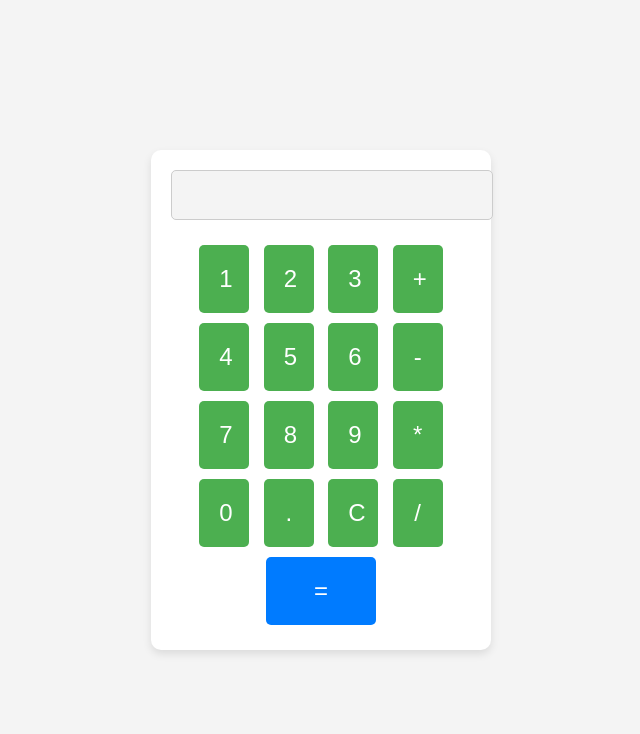
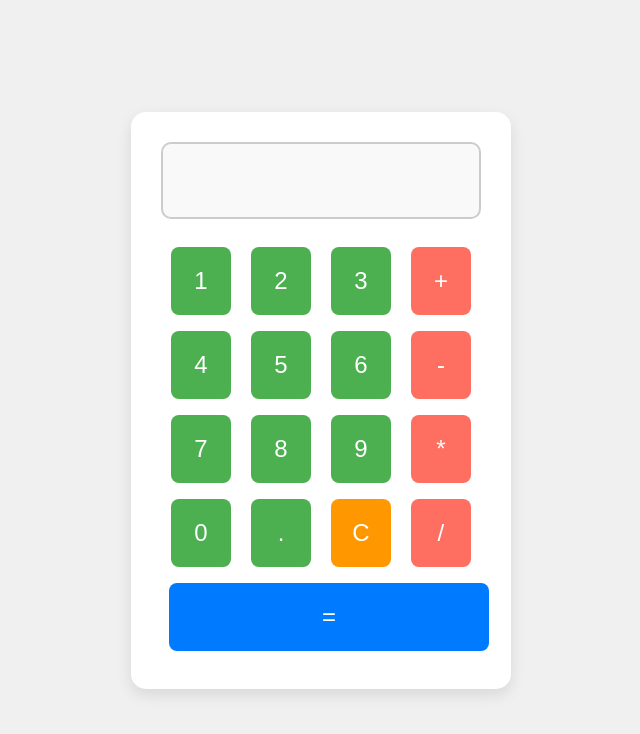
Before and after one commit to anasbr22/test-jenkins-docker, a website: page exemple_3/public/index.html in a window 1280 px wide. Shown: the whole page, without its empty margins (319-959 px from the left). Drawn offline with Linux system fonts and the light colour scheme.

Commit message:
Update style.css

```diff
--- a/exemple_3/public/style.css
+++ b/exemple_3/public/style.css
@@ -1,6 +1,7 @@
+/* Global Styles */
 body {
-    font-family: Arial, sans-serif;
-    background-color: #f4f4f4;
+    font-family: 'Roboto', sans-serif;
+    background-color: #f0f0f0;
     display: flex;
     justify-content: center;
     align-items: center;
@@ -10,59 +11,93 @@ body {
 
 .calculator {
     background-color: #fff;
-    padding: 20px;
-    border-radius: 10px;
-    box-shadow: 0 4px 8px rgba(0, 0, 0, 0.1);
-    width: 300px;
+    padding: 30px;
+    border-radius: 15px;
+    box-shadow: 0 6px 15px rgba(0, 0, 0, 0.1);
+    width: 320px;
     text-align: center;
 }
 
 h1 {
-    font-size: 1.5em;
+    font-size: 2em;
     margin-bottom: 20px;
+    color: #333;
 }
 
+/* Display Styles */
 .display {
+    padding: 20px;
+    font-size: 1.8em;
+    width: 100%;
+    text-align: right;
+    border-radius: 10px;
+    border: 2px solid #ccc;
+    background-color: #f9f9f9;
     margin-bottom: 20px;
+    box-sizing: border-box;
 }
 
-input[type="text"] {
-    padding: 10px;
-    font-size: 1.5em;
-    width: 100%;
-    text-align: right;
-    border-radius: 5px;
-    border: 1px solid #ccc;
-    background-color: #f4f4f4;
-    margin-bottom: 20px;
-}
-
+/* Button Styles */
 button {
     background-color: #4CAF50;
     border: none;
     color: white;
     font-size: 1.5em;
     padding: 20px;
-    border-radius: 5px;
+    border-radius: 8px;
     cursor: pointer;
-    width: 50px;
-    margin: 5px;
-    transition: background-color 0.3s;
+    width: 60px;
+    margin: 8px;
+    transition: background-color 0.3s ease, transform 0.1s ease;
+    box-sizing: border-box;
 }
 
 button:hover {
     background-color: #45a049;
+    transform: scale(1.1);
 }
 
 button:active {
     background-color: #3e8e41;
+    transform: scale(1);
 }
 
-button.equals {
-    background-color: #007BFF;
-    width: 110px;
+/* Operator Button Styles */
+.operator {
+    background-color: #FF6F61;
 }
 
-button.equals:hover {
+.operator:hover {
+    background-color: #e05a4e;
+}
+
+.operator:active {
+    background-color: #d05447;
+}
+
+/* Clear Button Styles */
+.clear {
+    background-color: #FF9800;
+}
+
+.clear:hover {
+    background-color: #f57c00;
+}
+
+.clear:active {
+    background-color: #e65100;
+}
+
+/* Equals Button Styles */
+.equals {
+    background-color: #007BFF;
+    width: 100%;
+}
+
+.equals:hover {
     background-color: #0056b3;
 }
+
+.equals:active {
+    background-color: #003f7f;
+}
```
